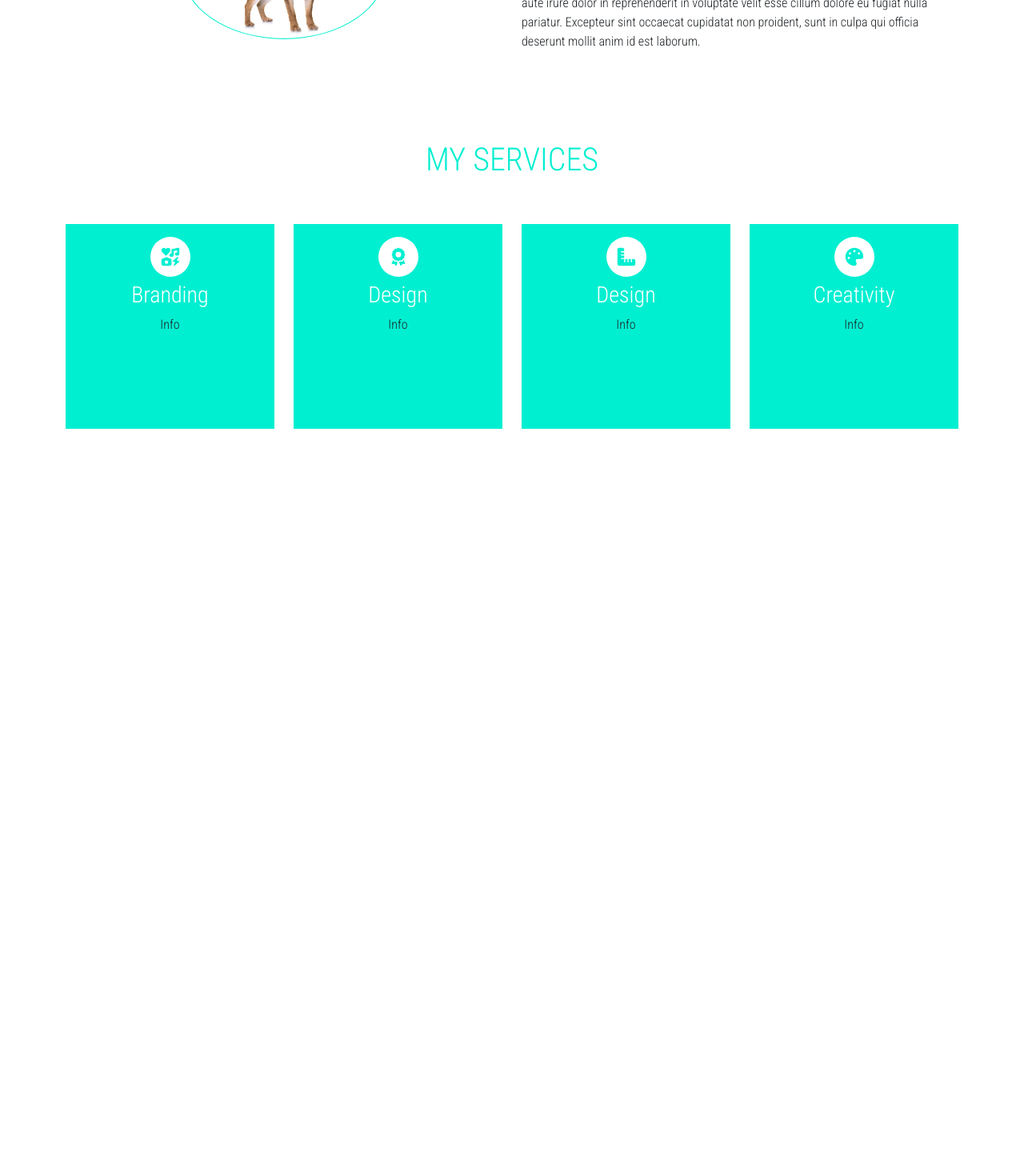
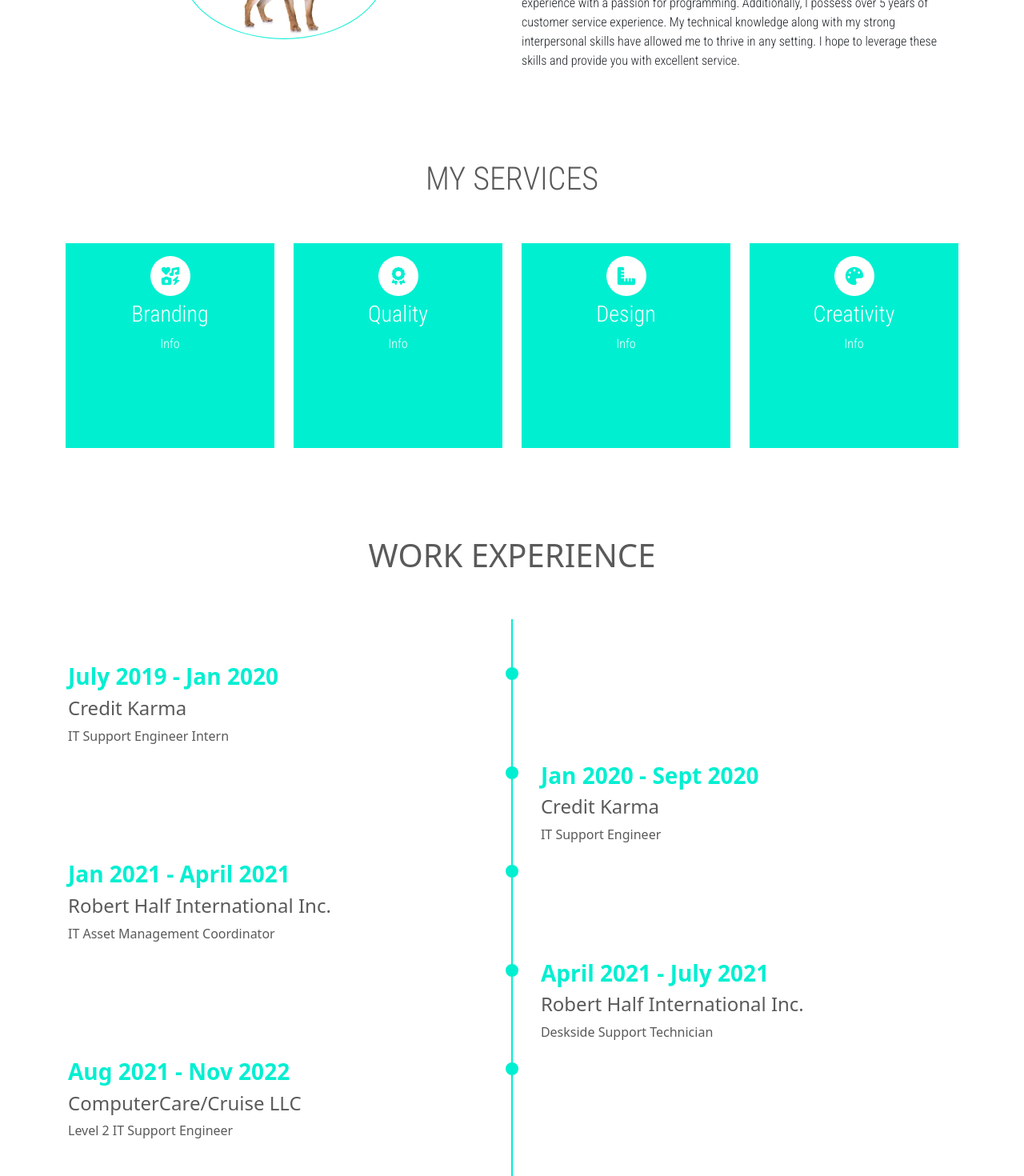
Before and after one commit to brycedtea/Portfolio, a React (Create React App) app: page / in a window 1280 px wide. Shown: the part 1080-2550 px from the top of the page at 80% size. Before the commit the page ends 1678 px from the top, so only its background shows below. Built offline with nearby package versions, Linux system fonts and the light colour scheme.

Commit message:
added work experience and data

```diff
--- a/src/App.css
+++ b/src/App.css
@@ -1,114 +1,11 @@
 @import url('https://fonts.googleapis.com/css2?family=Roboto+Condensed:wght@300&display=swap');
 
+body {
+  font-family: 'Roboto Condensed';
+}
 :root {
   --primary-white: #fff;
   --primary-cyan: #01EFD1;
-  --primary-dark: rgba(255,255,255,0);
+  --primary-dark-grey: #5A5A5A;
 
 }
-/*********************** NAVBAR **************************/
-
-.logo {
-  width: 5rem;
-}
-
-nav {
-  z-index: 2;
-}
-
-/*------ MENU LINKS -------*/
-nav a.nav-link {
-  font-size: 1rem;
-  letter-spacing: 0.0375rem;
-  cursor: pointer;
-  font-family: 'Roboto Condensed';
-}
-
-nav ul li {
-  text-transform: uppercase;
-}
-
-.navbar-nav li a {
-  margin-right: 0.75rem;
-  margin-left: 0.75rem;
-  color: var(--primary-white) !important;
-  border-top: 0.1875rem solid var(--primary-dark);
-}
-
-.navbar-nav li a.active,
-.navbar-nav li a.active:focus {
-  border-top: 0.1875rem solid var(--primary-cyan);
-}
-
-.navbar-nav li a:hover {
-  border-top: 0.1875rem solid var(--primary-cyan);
-}
-
-@media (max-width: 768px) {
-  .logo {
-    width: 13rem;
-  }
-}
-
-/*********************** HEADER **************************/
-
-.header-wrapper {
-  background: url(header_background.jpg) no-repeat center center/cover;
-  height: 100vh;
-}
-
-.main-info {
-  display: flex;
-  position: absolute;
-  flex-direction: column;
-  justify-content: center;
-  align-items: center;
-  text-align: center;
-  font-family: 'Roboto Condensed';
-  color: var(--primary-cyan);
-  top: 0;
-  left: 0;
-  right: 0;
-  bottom: 0;
-  margin: auto;
-  /* z-index: 1; */
-}
-.welcome {
-  font-size:75px;
-}
-
-.typed-text {
-  font-size: 3rem;
-  color: var(--primary-white);
-}
-
-/*------- BUTTON -----*/
-.btn-main-offer {
-  border: 1px solid var(--primary-cyan);
-  text-transform: uppercase;
-  border-radius: 0;
-  padding: 0.625rem 0.75rem 0.75rem 0.75rem;
-  color: var(--primary-white);
-  margin-top: 2rem;
-}
-
-.btn-main-offer:hover {
-  text-decoration: none;
-  color: var(--primary-white);
-  background-color: var(--primary-cyan);
-  transition: 0.2s ease-in-out;
-}
-
-@media (max-width: 768px) {
-  #tsparticles {
-    display: none !important;
-  }
-
-  .main-info h1 {
-    font-size: 1.7rem;
-  }
-
-  .typed-text {
-    font-size: 1.3rem;
-  }
-}
--- a/src/App.js
+++ b/src/App.js
@@ -1,10 +1,11 @@
 import './App.css';
 import "bootstrap/dist/css/bootstrap.min.css";
 import Particles from './components/Particles';
-import Navbar from './components/Navbar';
-import Header from './components/Header';
+import Navbar from './components/navbar/Navbar';
+import Header from './components/header/Header';
 import AboutMe from './components/about/AboutMe';
 import Services from './components/services/Services';
+import Experience from './components/experience/Experience';
 import React from "react";
 
 
@@ -17,6 +18,7 @@ function App() {
       <Header />
       <AboutMe />
       <Services />
+      <Experience />
 
     </>
 
--- a/src/components/about/AboutMe.jsx
+++ b/src/components/about/AboutMe.jsx
@@ -18,7 +18,7 @@ const AboutMe = () => {
         <div className='col-lg-6 col-xm-12'>
           <h2 className='text-uppercase about-heading'>about me</h2>
           <p>
-            Hello! I am Bryce. Lorem ipsum dolor sit amet, consectetur adipiscing elit, sed do eiusmod tempor incididunt ut labore et dolore magna aliqua. Ut enim ad minim veniam, quis nostrud exercitation ullamco laboris nisi ut aliquip ex ea commodo consequat. Duis aute irure dolor in reprehenderit in voluptate velit esse cillum dolore eu fugiat nulla pariatur. Excepteur sint occaecat cupidatat non proident, sunt in culpa qui officia deserunt mollit anim id est laborum.
+            Hello, I am Bryce. I recently worked as a Level 2 IT Support Engineer for an autonomous car company while also attending a Full Stack Software Development Bootcamp in the evenings. I am an IT professional with over 3 years of IT Support and Helpdesk experience with a passion for programming. Additionally, I possess over 5 years of customer service experience. My technical knowledge along with my strong interpersonal skills have allowed me to thrive in any setting. I hope to leverage these skills and provide you with excellent service.
           </p>
         </div>
       </div>
--- /dev/null
+++ b/src/components/experience/Experience.jsx
@@ -0,0 +1,42 @@
+import React from 'react'
+import './experience.css'
+import { experience } from './data'
+
+const Experience = () => {
+  return (
+    <section className='experience'>
+      <div className='d-flex justify-content-center my-5'>
+        <h1>Work Experience</h1>
+      </div>
+      <div className='container experience-wrapper'>
+        {experience.map((item, key) => {
+          if (item.id % 2 != 1) {
+            return (
+              <div className='timeline-block timeline-block-right' key={key}>
+                <div className='marker'></div>
+                <div className='timeline-content'>
+                  <h3>{item.title}</h3>
+                  <h4>{item.workplace}</h4>
+                  <p>{item.description}</p>
+                </div>
+              </div>
+            )
+          } else {
+            return (
+              <div className='timeline-block timeline-block-left' key={key}>
+                <div className='marker'></div>
+                <div className='timeline-content'>
+                  <h3>{item.title}</h3>
+                  <h4>{item.workplace}</h4>
+                  <p>{item.description}</p>
+                </div>
+              </div>
+            )
+          }
+        })}
+      </div>
+    </section>
+  )
+}
+
+export default Experience
--- /dev/null
+++ b/src/components/experience/data.js
@@ -0,0 +1,37 @@
+export const experience = [
+    {
+      id: 1,
+      title: 'July 2019 - Jan 2020',
+      workplace: 'Credit Karma',
+      description:
+        'IT Support Engineer Intern',
+    },
+    {
+      id: 2,
+      title: 'Jan 2020 - Sept 2020',
+      workplace: 'Credit Karma',
+      description:
+        'IT Support Engineer',
+    },
+    {
+      id: 3,
+      title: 'Jan 2021 - April 2021',
+      workplace: 'Robert Half International Inc.',
+      description:
+        'IT Asset Management Coordinator',
+    },
+    {
+      id: 4,
+      title: 'April 2021 - July 2021',
+      workplace: 'Robert Half International Inc.',
+      description:
+        'Deskside Support Technician',
+    },
+    {
+      id: 5,
+      title: 'Aug 2021 - Nov 2022',
+      workplace: 'ComputerCare/Cruise LLC',
+      description:
+        'Level 2 IT Support Engineer',
+    },
+  ]
--- /dev/null
+++ b/src/components/experience/experience.css
@@ -0,0 +1,88 @@
+ /*------ Experience -------*/
+.experience-wrapper {
+    position: relative;
+    padding: 3.125rem 0;
+    overflow: hidden;
+  }
+
+  .experience h1 {
+    text-transform: uppercase;
+    color: var(--primary-dark-grey);
+  }
+
+  .experience-wrapper::before {
+    position: absolute;
+    content: '';
+    top: 0;
+    left: 50%;
+    margin-left: -0.0625rem;
+    width: 0.125rem;
+    height: 100%;
+    background: var(--primary-cyan);
+    z-index: 1;
+  }
+
+  .timeline-block {
+    width: calc(50% + 0.5rem);
+    display: flex;
+    justify-content: space-between;
+    clear: both;
+  }
+
+  .timeline-block-right {
+    float: right;
+  }
+
+  .timeline-block-left {
+    float: left;
+    direction: rtl;
+  }
+
+  .timeline-content {
+    width: 95%;
+    padding: 0 0.9375rem;
+    color: var(--primary-dark-grey);
+    direction: ltr;
+  }
+
+  .marker {
+    width: 1rem;
+    height: 1rem;
+    border-radius: 50%;
+    border: 0.3125rem solid var(--primary-cyan);
+    background: var(--primary-cyan);
+    margin-top: 0.625rem;
+    z-index: 1;
+  }
+
+  .timeline-content h3 {
+    margin-top: 0.3125rem;
+    color: var(--primary-cyan);
+    font-weight: 900;
+  }
+
+  @media (max-width: 48rem) {
+    .experience {
+      padding: 0.7rem;
+    }
+
+    .container {
+      padding-left: 0 !important;
+    }
+
+    .container::before {
+      left: 0.5rem;
+      margin-bottom: 1.875rem;
+    }
+
+    .timeline-block-right {
+      float: none;
+      width: 100%;
+    }
+
+    .timeline-block-left {
+      float: none;
+      width: 100%;
+      direction: ltr;
+    }
+  }
--- a/src/components/Header.js
+++ b/src/components/header/Header.js
@@ -1,5 +1,6 @@
 import React from "react";
 import Typed from "react-typed";
+import './header.css'
 
 const Header = () => {
   return (
--- a/src/components/Navbar.js
+++ b/src/components/navbar/Navbar.jsx
@@ -1,8 +1,9 @@
 import React from "react";
-import logo from "../logo.png";
+import logo from "./logo.png";
 // REACT FONTAWESOME IMPORTS
 import { FontAwesomeIcon } from "@fortawesome/react-fontawesome";
 import { faBars } from "@fortawesome/free-solid-svg-icons";
+import './navbar.css'
 
 
 
--- /dev/null
+++ b/src/components/navbar/navbar.css
@@ -0,0 +1,43 @@
+/*********************** NAVBAR **************************/
+
+.logo {
+  width: 5rem;
+}
+
+nav {
+  z-index: 2;
+}
+
+/*------ MENU LINKS -------*/
+nav a.nav-link {
+  font-size: 1rem;
+  letter-spacing: 0.0375rem;
+  cursor: pointer;
+  font-family: 'Roboto Condensed';
+}
+
+nav ul li {
+  text-transform: uppercase;
+}
+
+.navbar-nav li a {
+  margin-right: 0.75rem;
+  margin-left: 0.75rem;
+  color: var(--primary-white) !important;
+  border-top: 0.1875rem solid var(--primary-darkgrey);
+}
+
+.navbar-nav li a.active,
+.navbar-nav li a.active:focus {
+  border-top: 0.1875rem solid var(--primary-cyan);
+}
+
+.navbar-nav li a:hover {
+  border-top: 0.1875rem solid var(--primary-cyan);
+}
+
+@media (max-width: 768px) {
+  .logo {
+    width: 13rem;
+  }
+}
--- a/src/components/services/data.js
+++ b/src/components/services/data.js
@@ -12,7 +12,7 @@ export const services = [
   {
     id: 2,
     icon: faAward,
-    title: 'Design',
+    title: 'Quality',
     description: 'Info',
   },
   {
--- a/src/components/services/services.css
+++ b/src/components/services/services.css
@@ -6,7 +6,7 @@
   }
 
   .services h1 {
-    color: var(--primary-cyan);
+    color: var(--primary-dark-grey);
     text-transform: uppercase;
   }
 
@@ -37,23 +37,27 @@
   }
 
   .box:hover {
-    background-color: black;
+    background-color: var(--primary-dark-grey);
     border-bottom: 0.3125rem solid var(--primary-cyan);
     cursor: pointer;
   }
 
   .box:hover .circle {
-    background-color: black;
+    background-color: var(--primary-dark-grey);
   }
 
   .box:hover .icons {
-    color: var(--primary-dark);
+    color: var(--primary-white);
   }
 
   .box:hover p {
-    color: var(--primary-dark);
+    color: var(--primary-white);
   }
 
   .services h3 {
-    color: white;
+    color: var(--primary-white);
   }
+
+  .services p {
+    color: var(--primary-white);
+  }
```
Also changed, not shown: src/components/header/header.css (added, +62 -0 lines), src/components/header/header_background.jpg (renamed from src/header_background.jpg), src/components/navbar/logo.png (renamed from src/logo.png).
